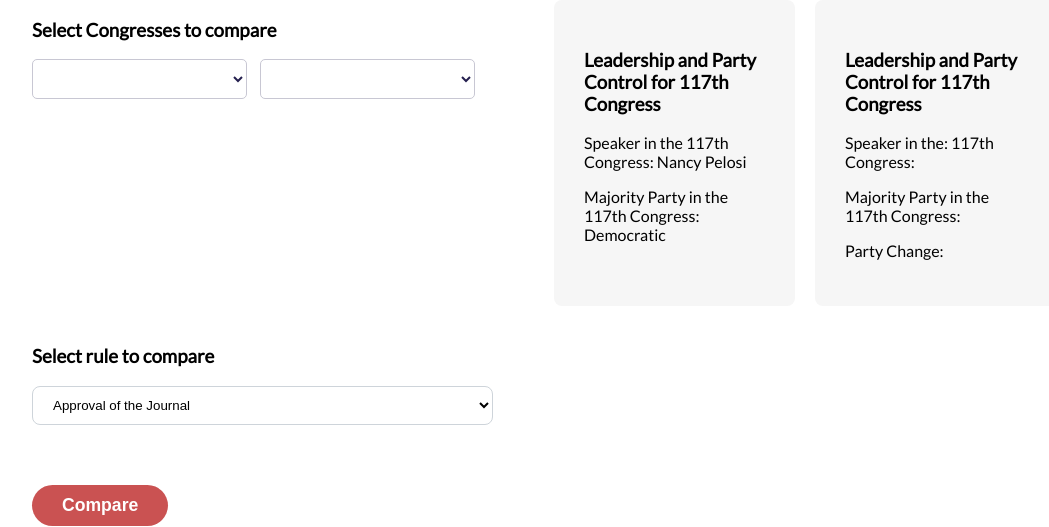
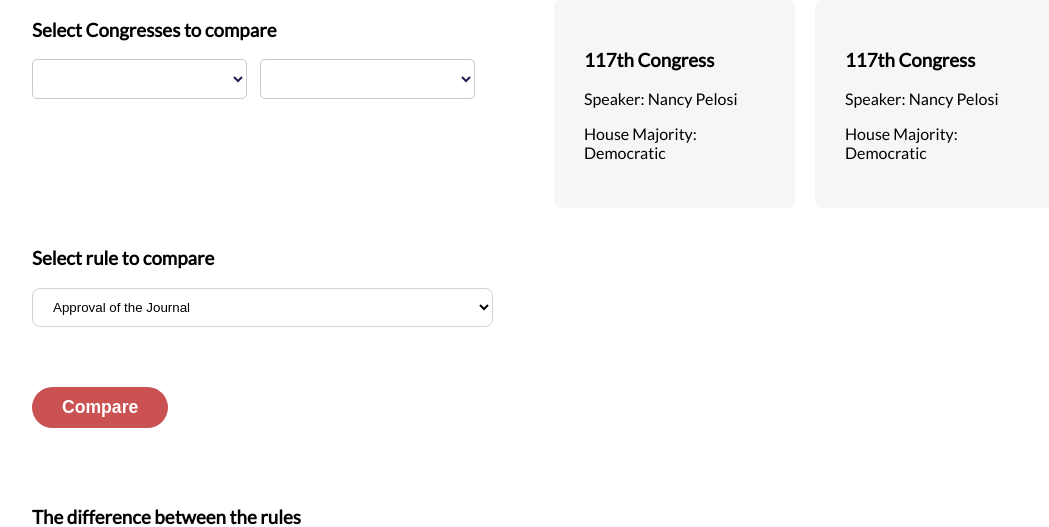
Before and after one commit to Leschonander/Rules-Diffing-Tool, a Flask app: page / in a window 1280 px wide. Shown: the part 127-654 px from the top of the page, without its empty margins (96-1145 px from the left). Run offline with Flask 2, Linux system fonts and the light colour scheme; lists and menus that the app fills with data are empty; parts of the project's set-up code (start-up, migrations or seed data) failed here and were passed over.

Commit message:
modified it to fit Zach's idea

```diff
--- a/templates/index.html
+++ b/templates/index.html
@@ -35,15 +35,15 @@
             </div>
             <div id="statistics">
                 <div>
-                    <h3>Leadership and Party Control for <span id="speaker_now_header"> 117th</span> Congress </h3>
-                    <p>Speaker in the <span id="current_congress">117th</span> Congress: <span id="speaker_now">Nancy Pelosi</span></p>
-                    <p>Majority Party in the <span id="current_congress_2">117th</span> Congress: <span id="current_party">Democratic</span></p>
+                    <h3><span id="speaker_now_header"> 117th</span> Congress</h3>
+                    <p>Speaker: <span id="speaker_now">Nancy Pelosi</span></p>
+                    <p>House Majority: <span id="current_party">Democratic</span></p>
                 </div>
                 <div>
-                    <h3>Leadership and Party Control for <span id="speaker_then_header"> 117th </span> Congress </h3>
-                    <p>Speaker in the: <span id="previous_congress">117th</span> Congress: <span id="speaker_then"></span></p>
-                    <p>Majority Party in the <span id="previous_congress_2">117th</span> Congress: <span id="previous_party"></span></p>
-                    <p>Party Change: <span id="party_change"></span></p>
+                    <h3><span id="speaker_then_header"> 117th </span> Congress</h3>
+                    <p>Speaker: <span id="speaker_then">Nancy Pelosi</span></p>
+                    <p>House Majority: <span id="previous_party">Democratic</span></p>
+
                 </div>
 
 
@@ -452,6 +452,7 @@
                 let congress_first_int = parseInt(congress_first.Congress.replace("th", ""))
                 let congress_second_int = parseInt(congress_second.Congress.replace("th", ""))
 
+                /*
                 if (congress_first_int > congress_second_int){
 
                     let party_change_element = document.getElementById("party_change")
@@ -473,7 +474,7 @@
                     }
 
                 }
-
+                */
                 let speaker_now_element = document.getElementById("speaker_now")
                 let speaker_then_element = document.getElementById("speaker_then")
 
@@ -494,13 +495,12 @@
 
 
                 // Updating the first cell
-                document.getElementById("current_congress").innerHTML = first_year.value
-                document.getElementById("current_congress_2").innerHTML = first_year.value
+
                 document.getElementById("current_party").innerHTML = congress_first.Party
 
                 // Updating the second cell
-                document.getElementById("previous_congress").innerHTML = second_year.value
-                document.getElementById("previous_congress_2").innerHTML = second_year.value
+
+                console.log(congress_second)
                 document.getElementById("previous_party").innerHTML = congress_second.Party
 
 
```
